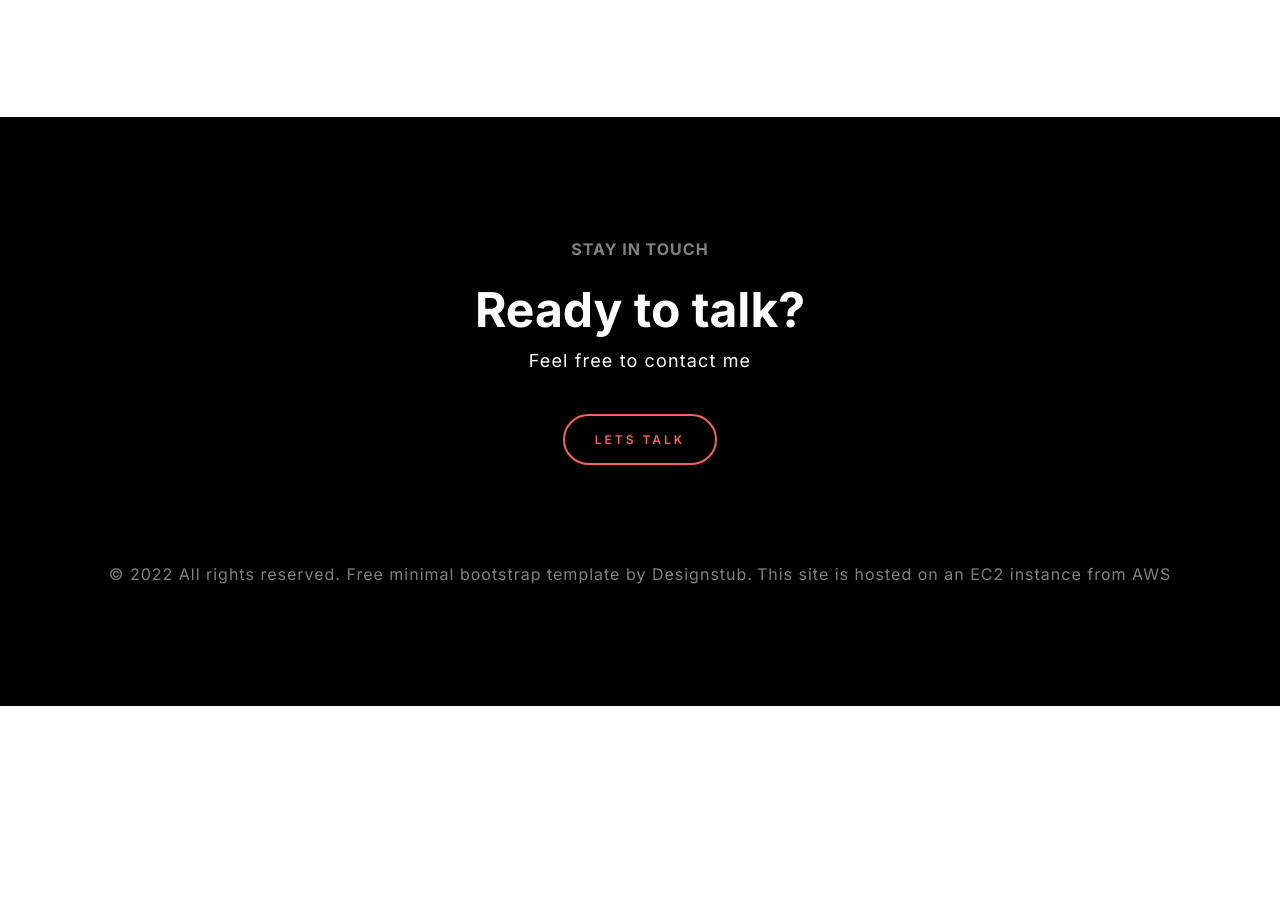
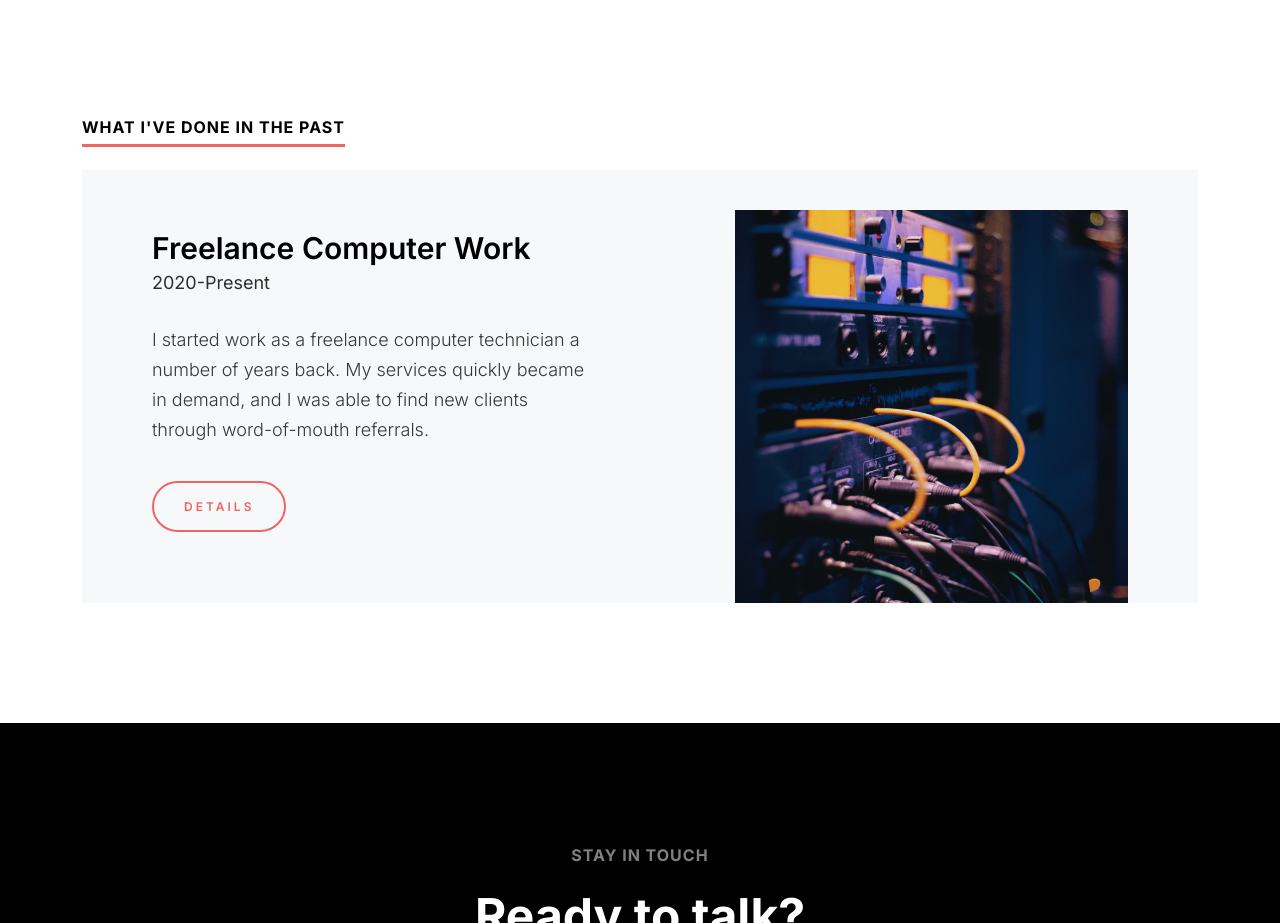
Before and after one commit to azulxzzz/personal-site, a plain HTML site: page index.html in a window 1280 px wide. Shown: the part 3190-4113 px from the top of the page. Before the commit the page ends 3896 px from the top, so only its background shows below. Drawn offline with nearby package versions, Linux system fonts and the light colour scheme.

Commit message:
Added css styles and changed layout of work section. Added things to it

```diff
--- a/assets/css/main.css
+++ b/assets/css/main.css
@@ -96,6 +96,8 @@ span.ds-department{ color: #373737; font-weight: 500; font-size: 18px; padding-b
 .ds-work-list{ padding-left: 70px; padding-top:40px; padding-right: 70px; background-color:#F6F8FA; margin-bottom: 40px; }
 .ds-work-list section{ padding-top: 20px; padding-right: 120px; }
 .ds-work-tilte{ color: #000; font-size: 30px; line-height: 36px; font-weight: 600; margin-bottom: 30px; }
+.ds-work-tilte-dates{ color: #000; font-size: 30px; line-height: 36px; font-weight: 600; margin-bottom: 5px; }
+.ds-work-dates{ color: rgb(45, 45, 45); font-size: 18px; line-height: 24px; font-weight: 400; margin-bottom: 30px; }
 .ds-work-list p{ font-weight: 300; font-size: 18px; line-height: 30px; }
 .ds-work-list .ds-button{ margin-top: 20px; }
 
--- a/index.html
+++ b/index.html
@@ -195,6 +195,29 @@
           </div>
      </div>
    </div>
+   <div class="ds-work-section">
+    <div class="container">
+         <h2 class="ds-heading">What I've done in the past</h2>
+         <div class="ds-work-list-section">
+           <div class="ds-work-list">
+             <div class="row">
+                 <div class="col-12 col-sm-12 col-md-7 col-lg-7 col-xl-7 col-xxl-7">
+                     <section>
+                         <h3 class="ds-work-tilte-dates">Freelance Computer Work</h3>
+                         <h6 class="ds-work-dates">2020-Present</h6>
+                         <p>I started work as a freelance computer technician a number of years back. My services quickly became in demand, and I was able to find new clients through word-of-mouth referrals.</p>
+                         <!-- I provided a variety of services to individuals, including building computers, troubleshooting software issues, and optimizing home networks. Through my personal experience, I was able to provide valuable services to my clients. -->
+                         <a href="work-homelab.html" class="ds-button">Details</a>
+                     </section>
+                 </div>
+                 <div class="col-12 col-sm-12 col-md-5 col-lg-5 col-xl-5 col-xxl-5">
+                     <figure><img src="assets/images/work-1.jpg"></figure>
+                 </div>
+             </div>
+           </div>
+         </div>
+    </div>
+  </div>
    <!--  Work -->
 
    <!--  footer -->
```
